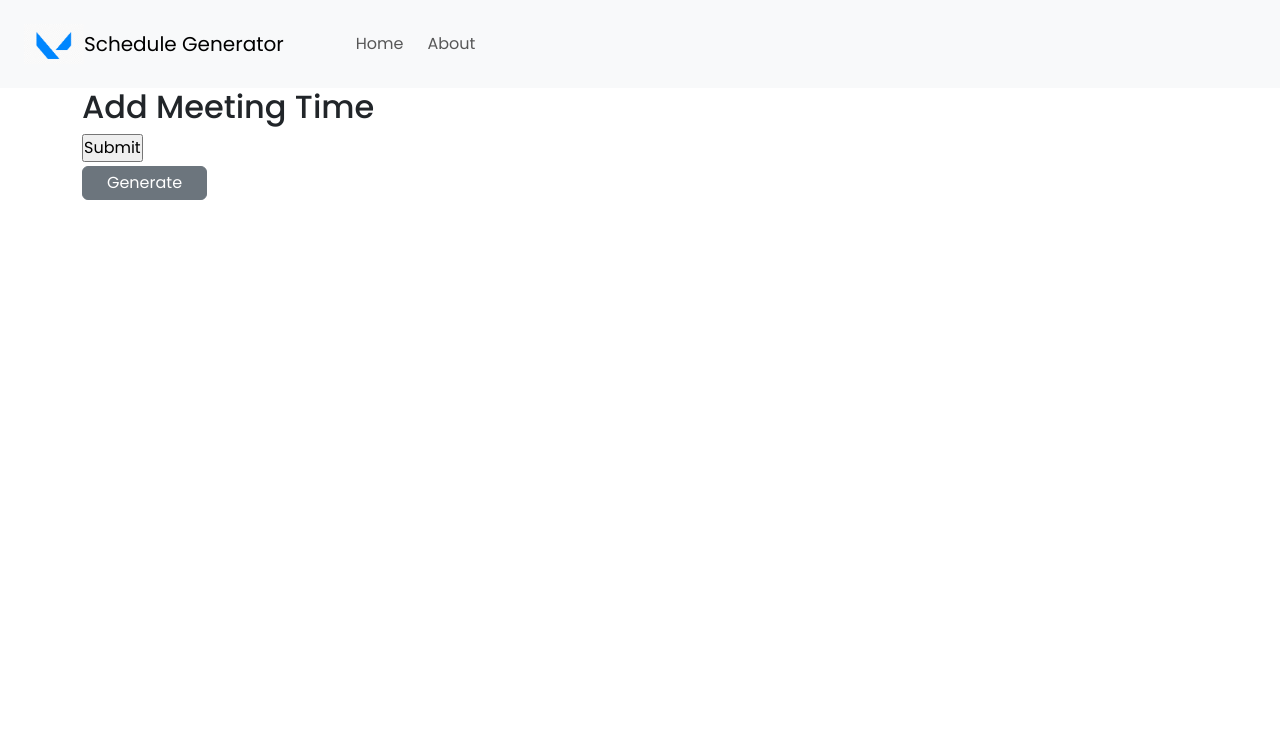
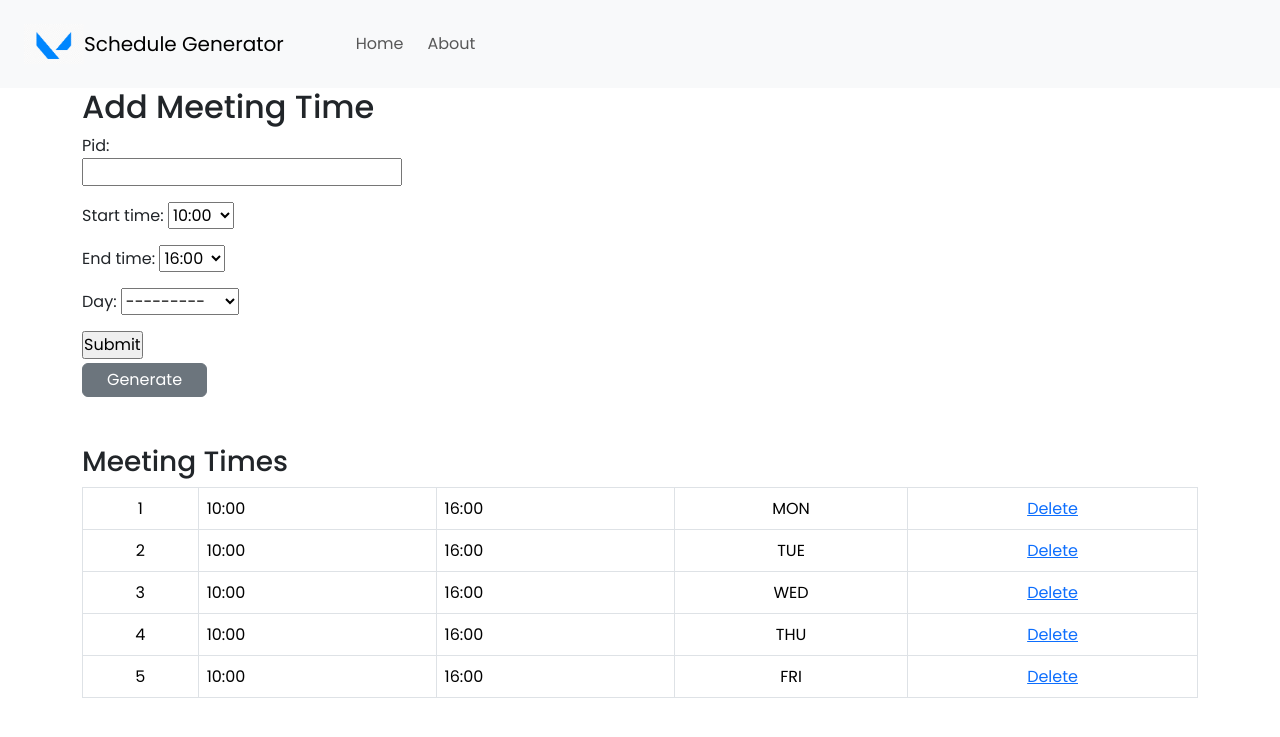
Before and after one commit to sidsinam/ScheduleGenerator, a Django app: page /add-meetingTime in a window 1280 px wide. Shown: the top 737 px of the page. Run offline with Django 4.2, Linux system fonts and the light colour scheme; data comes from the database, SQL or seed files in the repository; both versions use the stored data as it was after the commit; parts of the project's set-up code (start-up, migrations or seed data) failed here and were passed over; some web fonts are replaced.

Commit message:
some time slot changes2

```diff
--- a/my_app/models.py
+++ b/my_app/models.py
@@ -1,4 +1,5 @@
 from django.db import models
+from datetime import datetime, timedelta
 
 # Create your models here.
 class Instructor(models.Model):
@@ -22,36 +23,33 @@ class Room(models.Model):
     def __str__(self):
         return self.name + " " + self.capacity
 
-# # Meeting Time
-# time_slots = (
-#     ('9:30','9:30'),
-#     ('10:30','10:30'),
-#     ('11:30','11:30'),
-#     ('12:30','12:30'),
-#     ('2:30','2:30'),
-#     ('3:30','3:30'),
-#     ('4:30','4:30')
-#     # ('9:30 - 10:30', '9:30 - 10:30'),
-#     # ('10:30 - 11:30', '10:30 - 11:30'),
-#     # ('11:30 - 12:30', '11:30 - 12:30'),
-#     # ('12:30 - 1:30', '12:30 - 1:30'),
-#     # ('2:30 - 3:30', '2:30 - 3:30'),
-#     # ('3:30 - 4:30', '3:30 - 4:30'),
-#     # ('4:30 - 5:30', '4:30 - 5:30'),
-# )
+time_slots = []
+
+# Start at 00:00 and go until 23:00
+current_time = datetime.strptime('00:00', '%H:%M')
+end_time = datetime.strptime('23:00', '%H:%M')
+
+while current_time <= end_time:
+    time_slot = (current_time.strftime('%H:%M'), current_time.strftime('%H:%M'))
+    time_slots.append(time_slot)
+    current_time += timedelta(hours=1)
+
+# Add the last time slot at 24:00
+time_slots.append(('24:00', '24:00'))
+
 DAYS_OF_WEEK = (
-    ('Monday', 'Monday'),
-    ('Tuesday', 'Tuesday'),
-    ('Wednesday', 'Wednesday'),
-    ('Thursday', 'Thursday'),
-    ('Friday', 'Friday'),
-    ('Saturday', 'Saturday'),
+    ('MON', 'Monday'),
+    ('TUE', 'Tuesday'),
+    ('WED', 'Wednesday'),
+    ('THU', 'Thursday'),
+    ('FRI', 'Friday'),
+    ('SAT', 'Saturday'),
 )
 
 class MeetingTime(models.Model):
     pid = models.CharField(max_length=4, primary_key=True)
-    start_time = models.CharField(max_length=50, choices=time_slots[:-1], default='10:00')
-    end_time = models.CharField(max_length=50, choices=time_slots[1:], default='4:00')
+    start_time = models.CharField(max_length=50, choices=time_slots[:], default='10:00')
+    end_time = models.CharField(max_length=50, choices=time_slots[:], default='16:00')
     day = models.CharField(max_length=15, choices=DAYS_OF_WEEK)
 
     def __str__(self):
--- a/my_app/templates/generateSchedule.html
+++ b/my_app/templates/generateSchedule.html
@@ -10,8 +10,8 @@
           <td>{{ forloop.counter }}</td>
           <td>{{ item.course }}</td>
           <td>{{ item.instructor }}</td>
-          <td>{{ item.daytime.day}}</td>
-          <td>{{ item.daytime.time}}</td>
+          <td>{{ item.day}}</td>
+          <td>{{ item.time.start_time}}</td>
           <td>{{ item.room}}</td>
         </tr>
       {% endfor %}
--- a/my_app/views.py
+++ b/my_app/views.py
@@ -34,7 +34,7 @@ CLASS_TIMES = ["8-9am", "9-10am", "10-11am", "11am-12pm", "12-1pm", "1-2pm", "2-
 #}
 # DAYS = ["Monday", "Tuesday", "Wednesday", "Thursday", "Friday"]
 # time_dict = {"8-9am": 1, "9-10am" : 2, "10-11am" : 3, "11am-12pm" : 4, "12-1pm" : 5, "1-2pm" :6, "2-3pm": 7}
-# weekday_dict = {'Monday': 1, 'Tuesday': 2, 'Wednesday': 3, 'Thursday': 4, 'Friday': 5}
+weekday_dict = {'MON': 1, 'TUE': 2, 'WED': 3, 'THU': 4, 'FRI': 5}
 
 
 # Create your views here.
@@ -44,14 +44,15 @@ def home(request):
 
 # Class definition
 class Class:
-    def __init__(self, course, instructor, room, daytime):
+    def __init__(self, course, instructor, room, day, time):
         self.instructor = instructor
-        self.daytime = daytime
+        self.day = day
+        self.time = time
         self.course = course
         self.room = room
 
     def __str__(self):
-        return f"{self.daytime} {self.room} {self.instructor} ({self.department}) {self.course}"
+        return f"{self.day} {self.time} {self.room} {self.instructor} ({self.department}) {self.course}"
 
 class DayTimeSlot:
     def __init__(self):
@@ -64,7 +65,7 @@ class DayTimeSlot:
         self.slots[day].append(time_slot)
 
     def __str__(self):
-        return self.slots
+        return self
 
 # Fitness function
 def get_fitness(schedule):
@@ -79,16 +80,16 @@ def get_fitness(schedule):
     # Check for conflicts and gaps in the schedule
     for i in range(NUM_CLASSES):
         for j in range(i + 1, NUM_CLASSES):
-            if schedule.classes[i].daytime.time == schedule.classes[j].daytime.time and schedule.classes[i].daytime.day == schedule.classes[j].daytime.day and schedule.classes[i].room == schedule.classes[j].room:
+            if schedule.classes[i].time == schedule.classes[j].time and schedule.classes[i].day == schedule.classes[j].day and schedule.classes[i].room == schedule.classes[j].room:
                 conflicts += 1
-            if schedule.classes[i].instructor == schedule.classes[j].instructor and schedule.classes[i].daytime == schedule.classes[j].daytime:
+            if schedule.classes[i].instructor == schedule.classes[j].instructor and schedule.classes[i].day == schedule.classes[j].day and schedule.classes[i].time == schedule.classes[j].time:
                 conflicts += 1
-            if schedule.classes[i].daytime.day == schedule.classes[j].daytime.day and schedule.classes[i].daytime.time == schedule.classes[j].daytime.time:
+            if schedule.classes[i].day == schedule.classes[j].day and schedule.classes[i].time == schedule.classes[j].time:
                 conflicts += 1
             # if schedule.classes[i].daytime.day == schedule.classes[j].daytime.day and abs(time_dict[schedule.classes[i].daytime.time] - time_dict[schedule.classes[j].daytime.time]) > 1:
             #       gaps += 1
 
-        classes_per_day[weekday_dict[schedule.classes[i].daytime.day] - 1] += 1
+        classes_per_day[weekday_dict[schedule.classes[i].day] - 1] += 1
 
         course_index = list(schedule.courses).index(schedule.classes[i].course)
         course_class_count[course_index] += 1
@@ -99,7 +100,7 @@ def get_fitness(schedule):
         if course_class_count[i] < min_course_class:
              minclass += min_course_class - course_class_count[i]
 
-    balance_penalty = sum([abs(classes_per_day[i] - x) for i in range(len(DAYS))])
+    balance_penalty = sum([abs(classes_per_day[i] - x) for i in range(len(list(schedule.time_slots)))])
     if extra_classes > 0:
         balance_penalty -= classes_per_day.count(max(classes_per_day))
 
@@ -109,10 +110,12 @@ def get_fitness(schedule):
 
 # Define the schedule class
 class Schedule:
-    def __init__(self, classes, courses):
+    def __init__(self, classes, courses, time_slots):
         self.classes = classes
         self.courses = courses
+        self.time_slots = time_slots
         self.fitness = get_fitness(self)
+
 
 
     def __str__(self):
@@ -121,8 +124,10 @@ class Schedule:
 
 # Define the genetic algorithm function
 def genetic_algorithm(num_classes, instructors, meeting_times, rooms, courses, population_size, elite_size, mutation_rate, generations):
-
-    time_slots = generate_day_time_slot(daytime)
+    print("Inside genetic algorithm")
+    slot = generate_day_time_slot(meeting_times)
+    time_slots = slot.slots
+    print(time_slots)
     # Create the initial population
     population = []
     for i in range(population_size):
@@ -135,7 +140,7 @@ def genetic_algorithm(num_classes, instructors, meeting_times, rooms, courses, p
             time = random.choice(time_slots[day])
 
             classes.append(Class(course, instructor, room, day, time))
-        population.append(Schedule(classes, courses))
+        population.append(Schedule(classes, courses, time_slots))
 
 
     # Evolve the population for a given number of generations
@@ -192,7 +197,7 @@ def genetic_algorithm(num_classes, instructors, meeting_times, rooms, courses, p
                     child[k] = Class(course, instructor, room, day, time)
 
             # Add the child to the new population
-            new_population.append(Schedule(child,courses))
+            new_population.append(Schedule(child,courses,time_slots))
 
         # Set the population to the new population
         population = new_population
@@ -286,7 +291,8 @@ def generateSchedule(request):
     INSTRUCTORS = Instructor.objects.values_list('name', flat=True)
     COURSES = Course.objects.values_list('name', flat=True)
     ROOMS = Room.objects.values_list('name', flat=True)
-    schedule = genetic_algorithm(NUM_CLASSES, INSTRUCTORS, MeetingTime, ROOMS, COURSES, population_size=9, elite_size=1, mutation_rate=0.05, generations=500)
+    MeetingTimes = MeetingTime.objects.all()
+    schedule = genetic_algorithm(NUM_CLASSES, INSTRUCTORS, MeetingTimes, ROOMS, COURSES, population_size=9, elite_size=1, mutation_rate=0.05, generations=500)
 
     print_schedule(schedule)
 
@@ -299,28 +305,22 @@ def generate_day_time_slot(meeting_times):
     slots = DayTimeSlot()
     for meeting_time in meeting_times:
         day = meeting_time.day
-        start_time = meeting_time.start_time.strftime('%H:%M')
-        end_time = meeting_time.end_time.strftime('%H:%M')
-
-        current_time = datetime.strptime(start_time, '%H:%M')
-        while current_time < datetime.strptime(end_time, '%H:%M'):
+        start_time = datetime.strptime(meeting_time.start_time, '%H:%M')
+        end_time = datetime.strptime(meeting_time.end_time, '%H:%M')
+        current_time = start_time
+        while current_time < end_time:
             start = current_time.strftime('%H:%M')
             end = (current_time + timedelta(hours=1)).strftime('%H:%M')
-            time_slot = {'start_time': start, 'end_time': end}
-            slots.add_time_slot(day, time_slot)
+            slots.add_time_slot(day, start, end)
             current_time += timedelta(hours=1)
-
     return slots
 
+
 def print_schedule(schedule):
-    schedule.classes = sorted(schedule.classes, key = lambda x: (weekday_dict[x.daytime.day],
-    # time_dict[x.daytime.time],
-     x.room))
-
-
+    schedule.classes = sorted(schedule.classes, key = lambda x: (weekday_dict[x.day], x.room))
     headers = ["ID", "Course", "Day", "Time", "Instructor", "Room", "Department"]
     table = []
     for i, scheduled_class in enumerate(schedule.classes):
-        row = [i+1, scheduled_class.course, scheduled_class.daytime.day, scheduled_class.daytime.time, scheduled_class.instructor, scheduled_class.room]
+        row = [i+1, scheduled_class.course, scheduled_class.day, scheduled_class.time, scheduled_class.instructor, scheduled_class.room]
         table.append(row)
     print(tabulate(table, headers=headers, tablefmt="grid"))
```
Also changed, not shown: db.sqlite3, my_app/migrations/0007_alter_meetingtime_day_alter_meetingtime_end_time_and_more.py (added).
